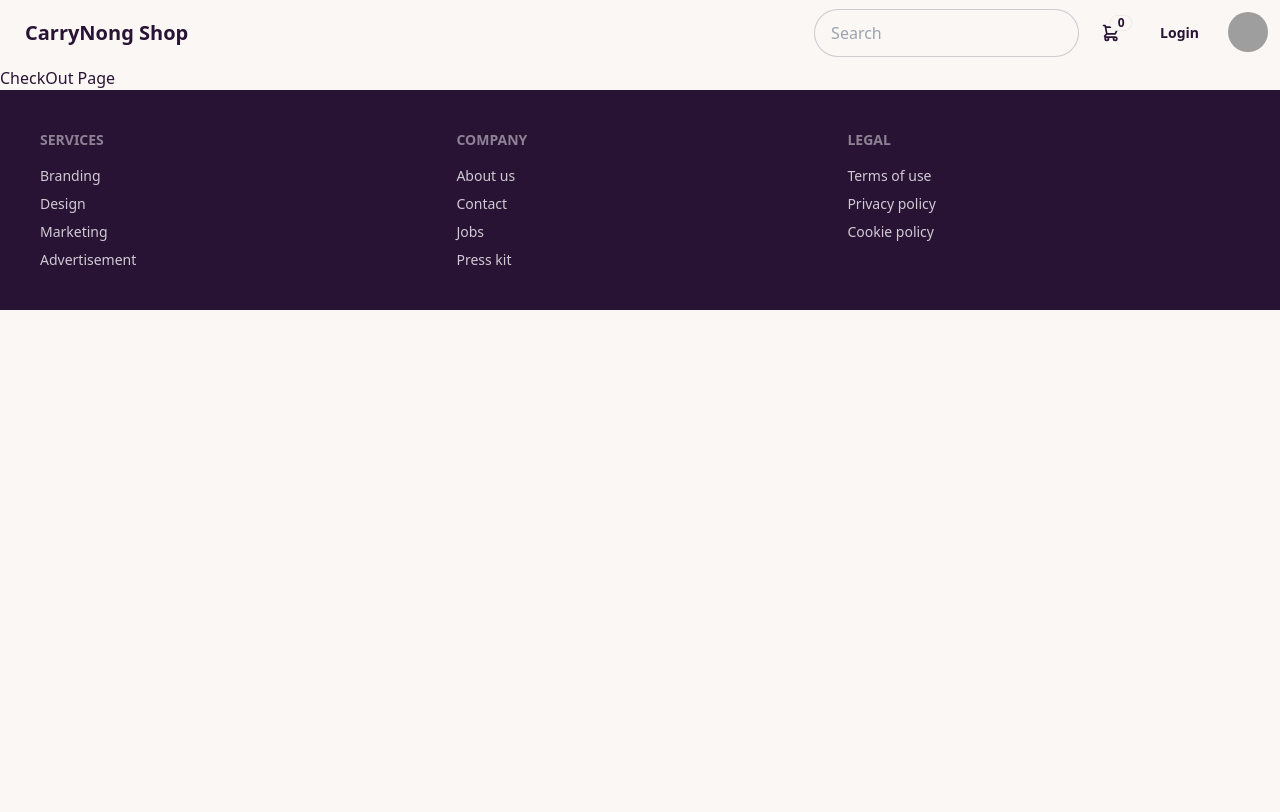
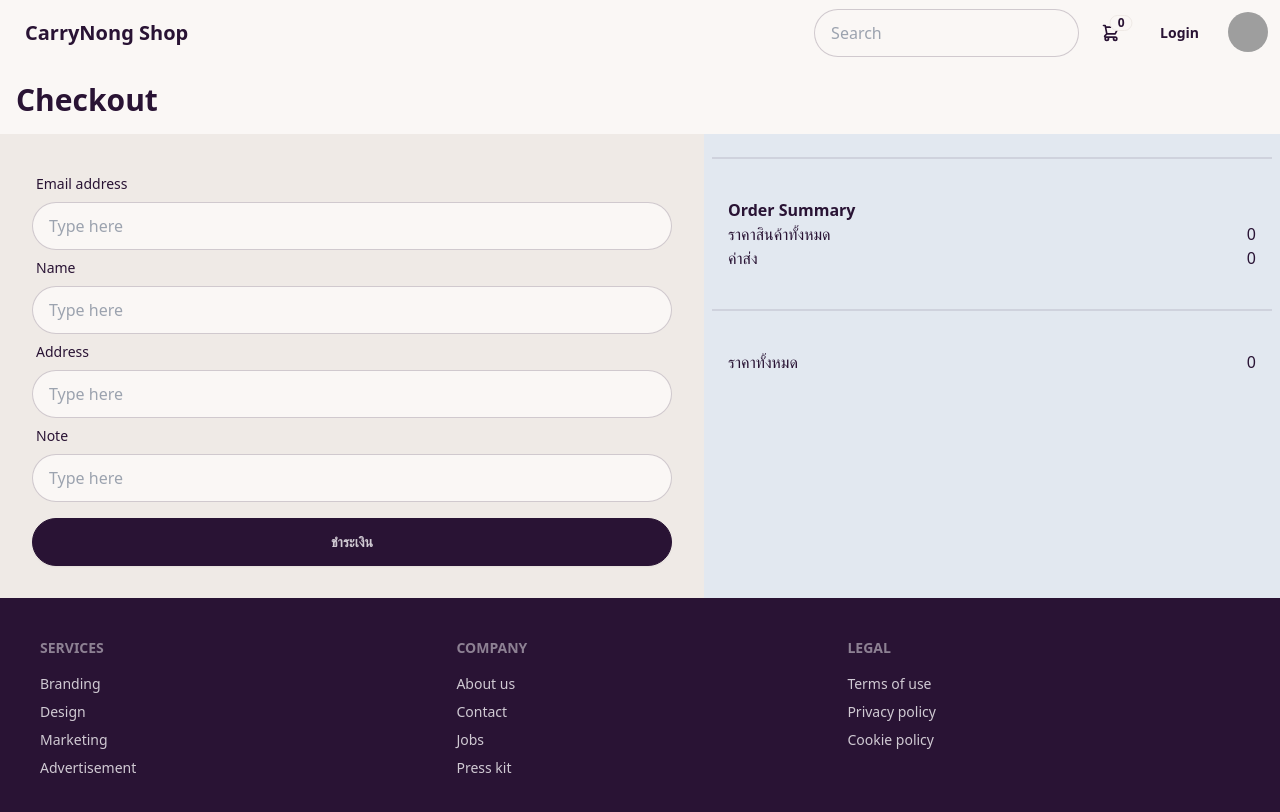
Before and after one commit to carrynong2/vuejs-eccommerce, a Vue app: page /checkout in a window 1280 px wide. Shown: the top 812 px of the page. Built offline with nearby package versions, Linux system fonts and the light colour scheme; grey boxes are pictures that could not be loaded.

Commit message:
style checkoutview

```diff
--- a/src/views/user/CartView.vue
+++ b/src/views/user/CartView.vue
@@ -1,4 +1,6 @@
 <script setup>
+import { RouterLink } from "vue-router";
+
 import UserLayout from "@/layouts/UserLayout.vue";
 import Close from "@/components/icons/Close.vue";
 import { useCartStore } from "@/stores/user/cart";
@@ -70,6 +72,11 @@
             <div>ราคารวมท้ังหมด</div>
             <div>{{ cartStore.summaryPrice }}</div>
           </div>
+          <RouterLink
+            :to="{ name: 'checkout' }"
+            class="btn btn-neutral w-full mt-4"
+            >ชำระเงิน</RouterLink
+          >
         </div>
       </div>
     </div>
--- a/src/views/user/CheckoutView.vue
+++ b/src/views/user/CheckoutView.vue
@@ -1,7 +1,97 @@
 <script setup>
 import UserLayout from "@/layouts/UserLayout.vue";
+import { reactive } from "vue";
+import { RouterLink } from "vue-router";
+
+import { useCartStore } from "@/stores/user/cart.js";
+
+const cartStore = useCartStore();
+const formData = [
+  {
+    name: "Email address",
+    field: "email",
+  },
+  {
+    name: "Name",
+    field: "name",
+  },
+  {
+    name: "Address",
+    field: "address",
+  },
+  {
+    name: "Note",
+    field: "note",
+  },
+];
+
+const userFormData = reactive({
+  email: "",
+  name: "",
+  address: "",
+  note: "",
+});
+
+const payment = () => {
+  console.log(userFormData);
+};
 </script>
 
 <template>
-  <UserLayout> CheckOut Page </UserLayout>
+  <UserLayout>
+    <h1 class="text-3xl font-bold m-4">Checkout</h1>
+    <div class="flex">
+      <section class="flex-auto w-64 bg-base-200 p-8">
+        <div v-for="form in formData" class="form-control w-full">
+          <label class="label">
+            <span class="label-text">{{ form.name }}</span>
+          </label>
+          <input
+            v-model="userFormData[form.field]"
+            type="text"
+            placeholder="Type here"
+            class="input input-bordered w-full"
+          />
+        </div>
+        <button @click="payment" class="btn btn-neutral w-full mt-4">
+          ชำระเงิน
+        </button>
+      </section>
+      <section class="flex-auto w-32 bg-slate-200 px-2">
+        <div v-for="item in cartStore.items" class="flex bg-white m-8 py-4">
+          <div class="flex-1">
+            <img class="w-full p-8" :src="item.imageUrl" />
+          </div>
+          <div class="flex-1">
+            <div class="flex flex-col justify-between h-full">
+              <div>
+                <div>
+                  <b>{{ item.name }}</b>
+                </div>
+                <div>จำนวน {{ item.quantity }}</div>
+              </div>
+              <RouterLink :to="{ name: 'cart' }">Edit</RouterLink>
+            </div>
+          </div>
+        </div>
+        <div class="divider"></div>
+        <div class="p-4">
+          <div><b>Order Summary</b></div>
+          <div class="flex justify-between">
+            <div>ราคาสินค้าทั้งหมด</div>
+            <div>{{ cartStore.summaryPrice }}</div>
+          </div>
+          <div class="flex justify-between">
+            <div>ค่าส่ง</div>
+            <div>0</div>
+          </div>
+        </div>
+        <div class="divider"></div>
+        <div class="flex justify-between p-4 mb-4">
+          <div>ราคาทั้งหมด</div>
+          <div>{{ cartStore.summaryPrice }}</div>
+        </div>
+      </section>
+    </div>
+  </UserLayout>
 </template>
```
